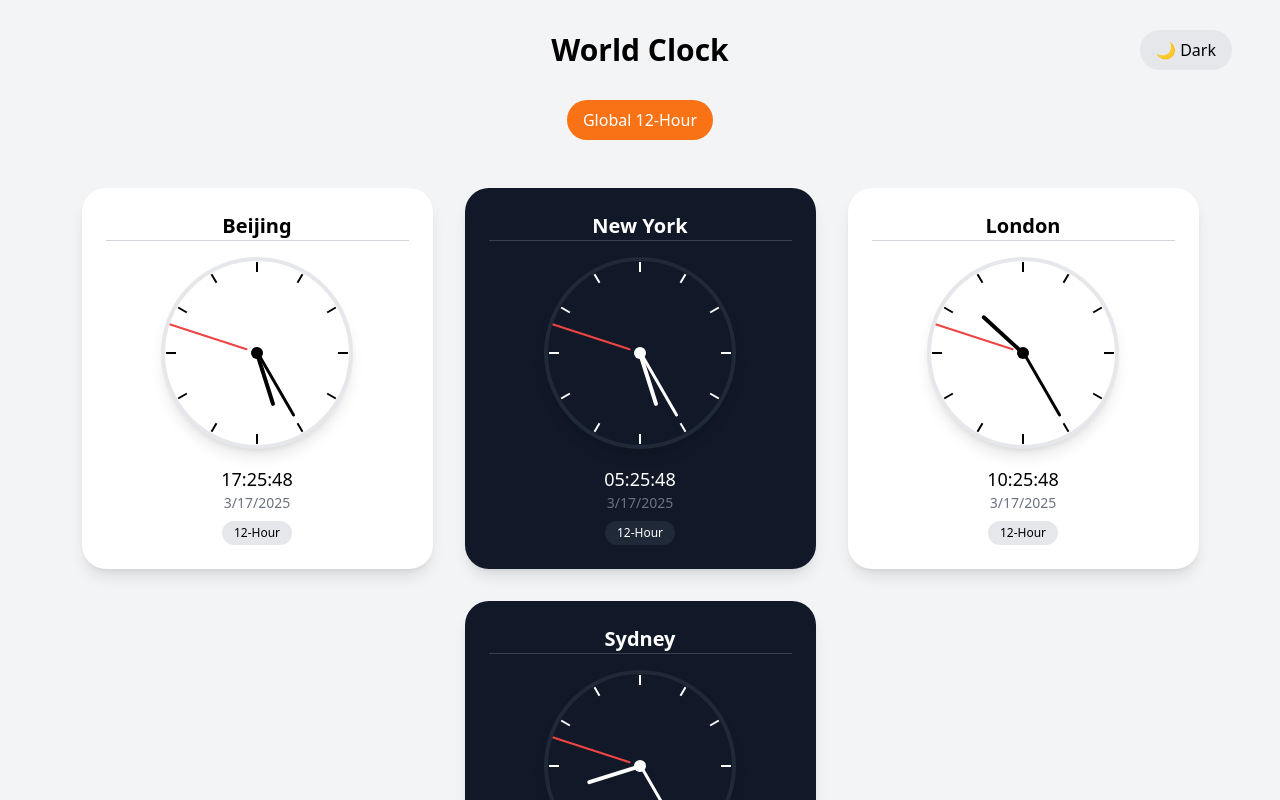
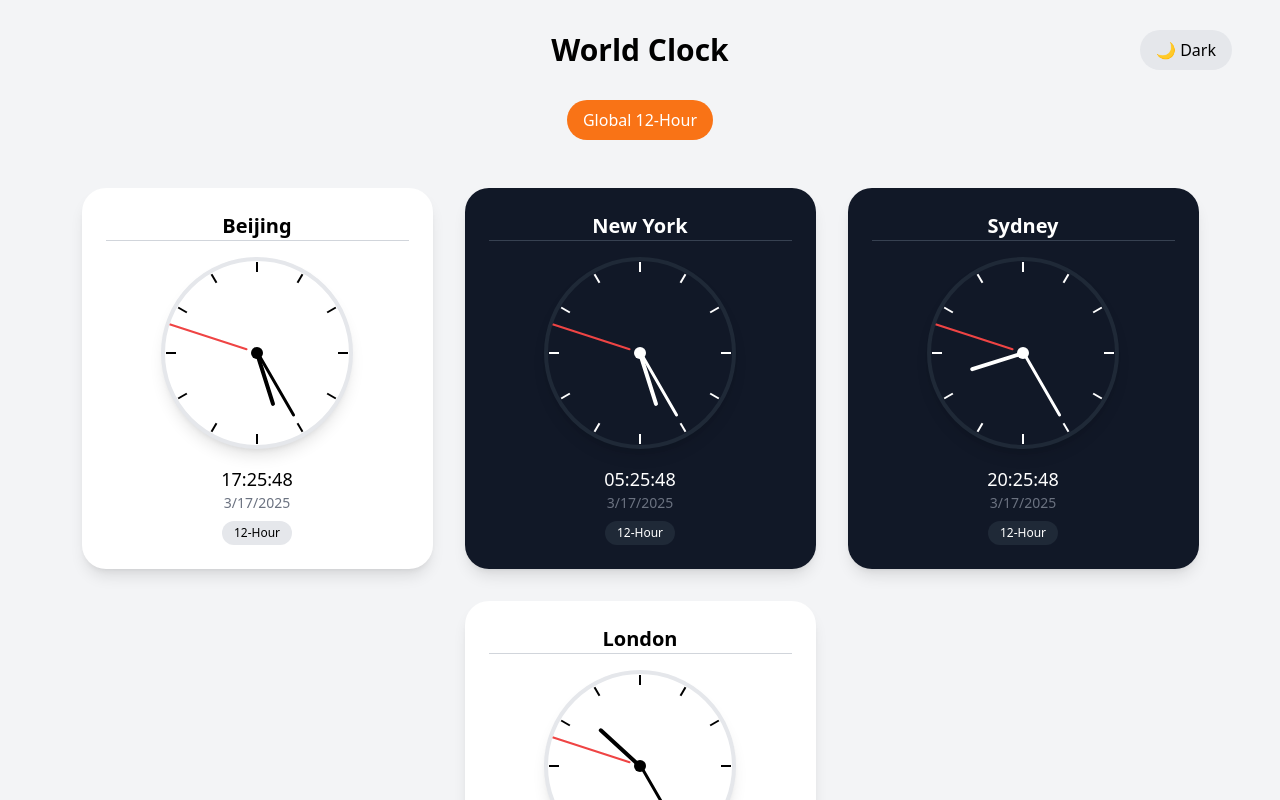
Before and after one commit to YBJ0000/apple-world-clock, a React (Vite) app: page / in a window 1280 px wide. Shown: the top 800 px of the page. Built offline with nearby package versions, Linux system fonts and the light colour scheme; the HTML template or start-up script is replaced by a standard one.

Commit message:
adjust position of NY and Syd clocks

```diff
--- a/src/App.jsx
+++ b/src/App.jsx
@@ -10,8 +10,8 @@ function App() {
   const clocks = [
     { id: 1, city: 'Beijing', timezone: 8 },
     { id: 2, city: 'New York', timezone: -4 },
-    { id: 3, city: 'London', timezone: 1 },
-    { id: 4, city: 'Sydney', timezone: 11 },
+    { id: 3, city: 'Sydney', timezone: 11 },
+    { id: 4, city: 'London', timezone: 1 },
   ];
 
   const handleGlobalTimeFormatChange = (newFormat) => {
```
